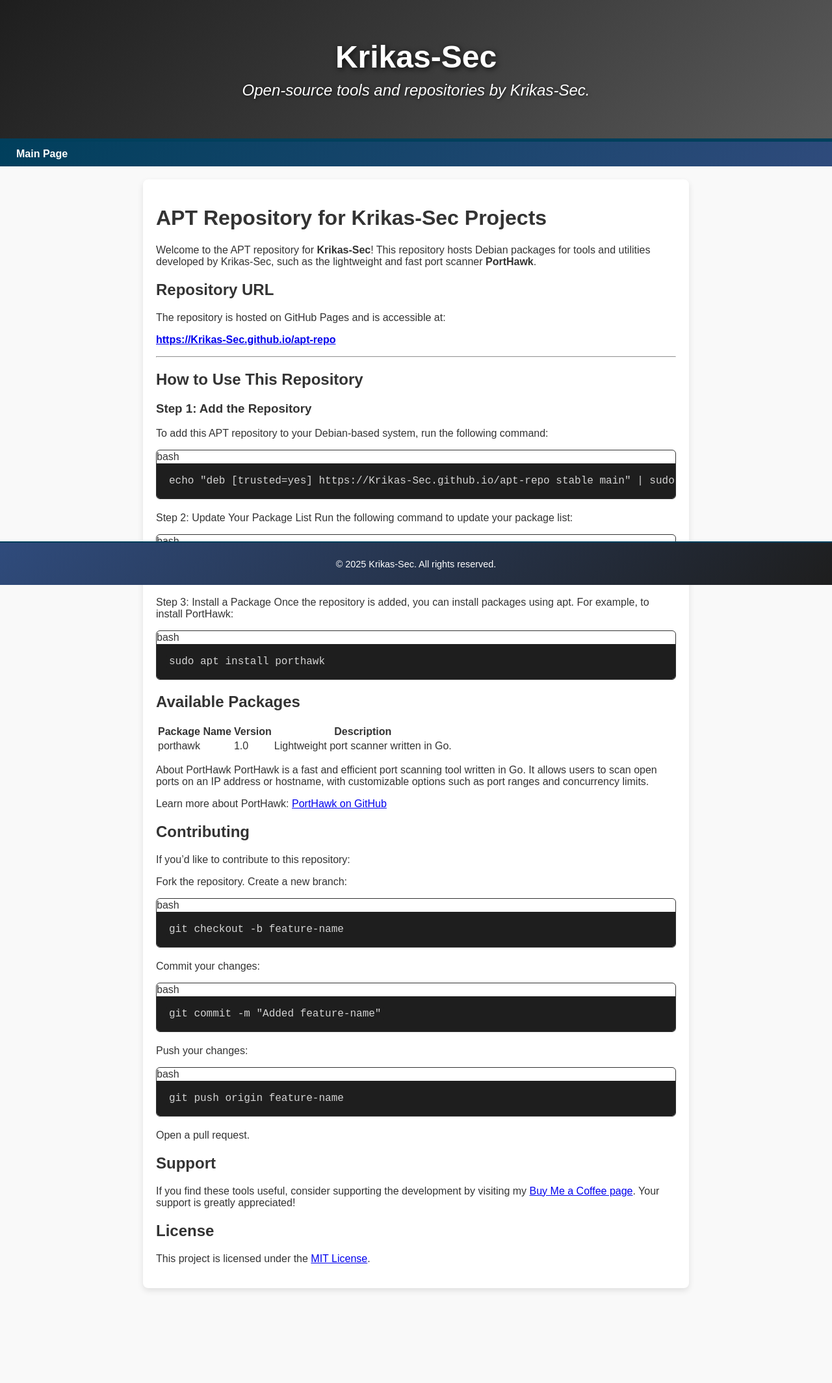
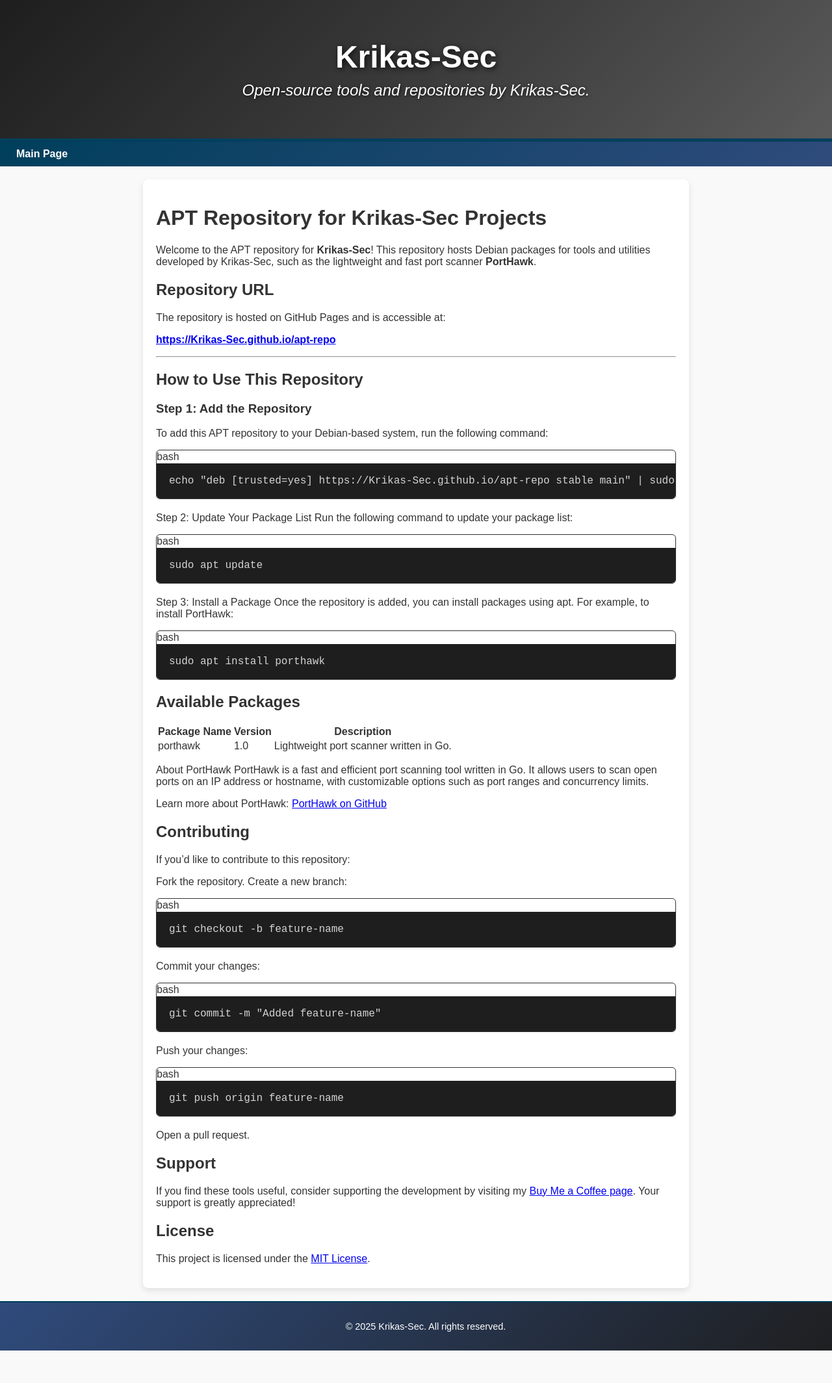
Before and after one commit to Krikas-Sec/apt-repo, a Jekyll site: the page built from README.md, in a window 1280 px wide. Shown: the whole page at 65% size. Built offline with Jekyll 4.4.1, drawn with Linux system fonts in a browser that asks for light colours; our own code applies the rules of GitHub Pages for plain Markdown files; before the commit the page ends 2052 px from its top, so only the background shows below that.

```diff
--- a/assets/css/style.css
+++ b/assets/css/style.css
@@ -200,18 +200,6 @@ code span.function {
     background-color: #94d2bd;
 }
 
-/* Gör footern fixerad längst ner på sidan */
-footer {
-    position: fixed;
-    bottom: 0;
-    left: 0;
-    width: 100%;
-    background-color: #005f73; /* Justera färg efter behov */
-    color: white;
-    text-align: center;
-    padding: 10px 0;
-    z-index: 10; /* Säkerställ att footern ligger ovanpå */
-}
 
 /* Lägg till marginal i botten av innehållet */
 body {
```
